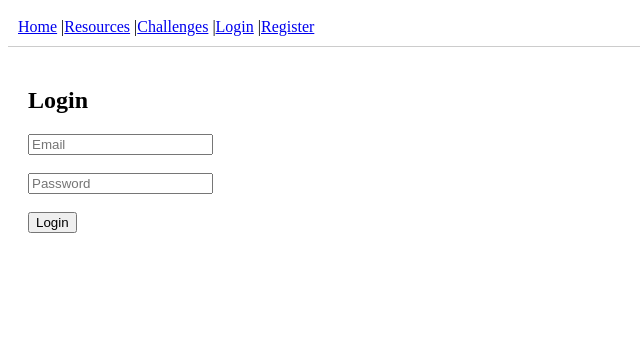
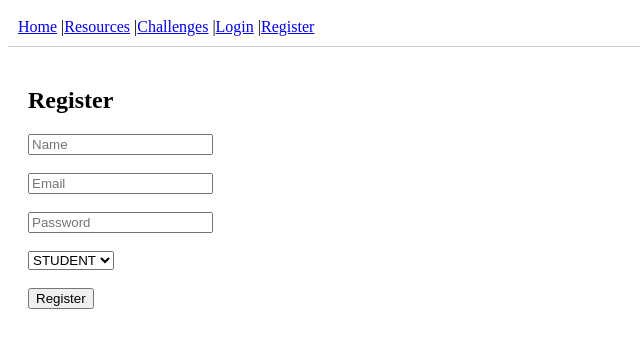
Before and after one commit to mohamedyahyadk/nird-village-resistant, a React (Create React App) app in the folder frontend/: page /register in a window 1280 px wide. Shown: the top 348 px of the page, without its empty margins (0-640 px from the left). Built offline with nearby package versions, Linux system fonts and the light colour scheme.

Commit message:
feat(register)

```diff
--- a/frontend/src/pages/Register.js
+++ b/frontend/src/pages/Register.js
@@ -2,30 +2,41 @@ import { useState } from "react";
 import { useNavigate } from "react-router-dom";
 import { API_URL } from "../api";
 
-function Login() {
+function Register() {
+  const [name, setName] = useState("");
   const [email, setEmail] = useState("");
   const [password, setPassword] = useState("");
+  const [role, setRole] = useState("STUDENT");
   const navigate = useNavigate();
 
-  const handleLogin = async (e) => {
+  const handleRegister = async (e) => {
     e.preventDefault();
-    const res = await fetch(`${API_URL}/auth/login`, {
+    const res = await fetch(`${API_URL}/auth/register`, {
       method: "POST",
       headers: { "Content-Type": "application/json" },
-      body: JSON.stringify({ email, password }),
+      body: JSON.stringify({ name, email, password, role }),
     });
     const data = await res.json();
     if (res.ok) {
-      localStorage.setItem("token", data.token);
-      navigate("/");
+      alert("User registered successfully!");
+      navigate("/login");
     } else {
-      alert(data.msg || "Login failed");
+      alert(data.msg || "Registration failed");
     }
   };
 
   return (
-    <form onSubmit={handleLogin} style={{ padding: "20px" }}>
-      <h2>Login</h2>
+    <form onSubmit={handleRegister} style={{ padding: "20px" }}>
+      <h2>Register</h2>
+      <input
+        type="text"
+        placeholder="Name"
+        value={name}
+        onChange={(e) => setName(e.target.value)}
+        required
+      />
+      <br />
+      <br />
       <input
         type="email"
         placeholder="Email"
@@ -44,9 +55,18 @@ function Login() {
       />
       <br />
       <br />
-      <button type="submit">Login</button>
+      <select value={role} onChange={(e) => setRole(e.target.value)}>
+        <option value="STUDENT">STUDENT</option>
+        <option value="TEACHER">TEACHER</option>
+        <option value="PARENT">PARENT</option>
+        <option value="TECH">TECH</option>
+        <option value="ADMIN">ADMIN</option>
+      </select>
+      <br />
+      <br />
+      <button type="submit">Register</button>
     </form>
   );
 }
 
-export default Login;
+export default Register;
```
